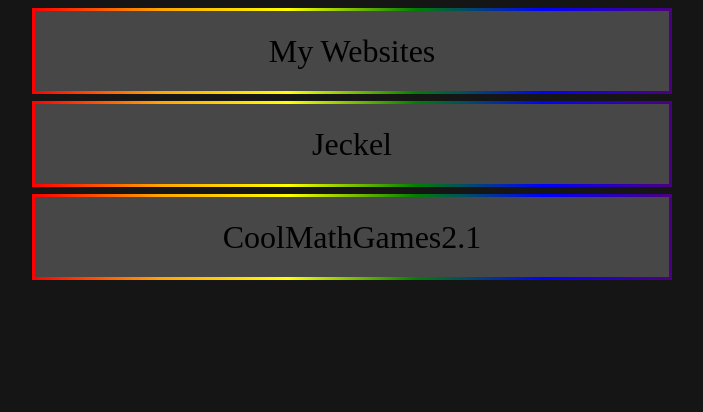
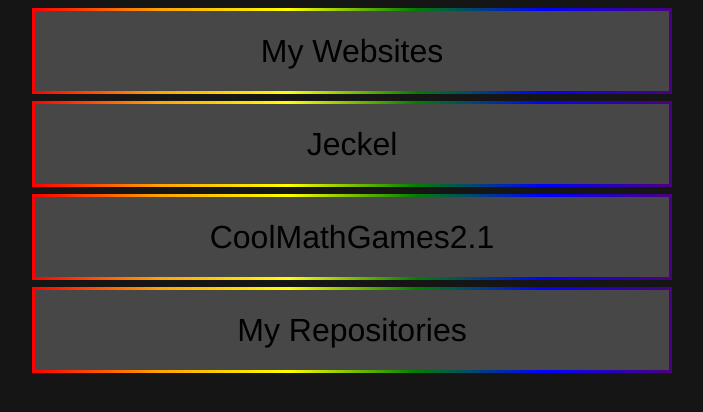
Before and after one commit to GuiltsMC/Website-of-Websites, a plain HTML site: page index.html in a window 1280 px wide. Shown: the whole page, without its empty margins (426-1129 px from the left). Drawn offline with Linux system fonts and the light colour scheme.

Commit message:
website show repo

```diff
--- a/index.html
+++ b/index.html
@@ -25,5 +25,14 @@ My Websites
                 <a href="https://guiltsmc.github.io/COOLMATHGAMES2.1/" style="text-decoration:none;" class="container-hyperlink" target="_blank">CoolMathGames2.1</a>
             </h1>
         </div>
+    </div>
+    <div class="break">
+    </div>
+    <div class="top-menu-container" id="home-screen-top-menu-container">
+        <h1 class="top-menu-container-text" id="home-screen-top-menu-container-text">
+           <!--My things lol-->
+            <a href="https://github.com/GuiltsMC" style="text-decoration:none;" class="container-hyperlink" target="_blank">My Repositories</a>
+        </h1>
+    </div>
     </body>
 </html>
--- a/styles/style.css
+++ b/styles/style.css
@@ -1,6 +1,6 @@
 h1.top-menu-container-text {
     text-align:center;
-    font-family:'sans-serif';
+    font-family:'Helvetica';
     font-weight:lighter;
     transition: all 0.6s ease;
     text-decoration:none;
@@ -8,7 +8,7 @@ h1.top-menu-container-text {
 }
 h1.top-menu-container-text:hover {
     text-align:center;
-    font-family:'sans-serif';
+    font-family:'Helvetica';
     font-weight:lighter;
     color:gray;
     transform: scale(1.2); /* scale up the text */
```
